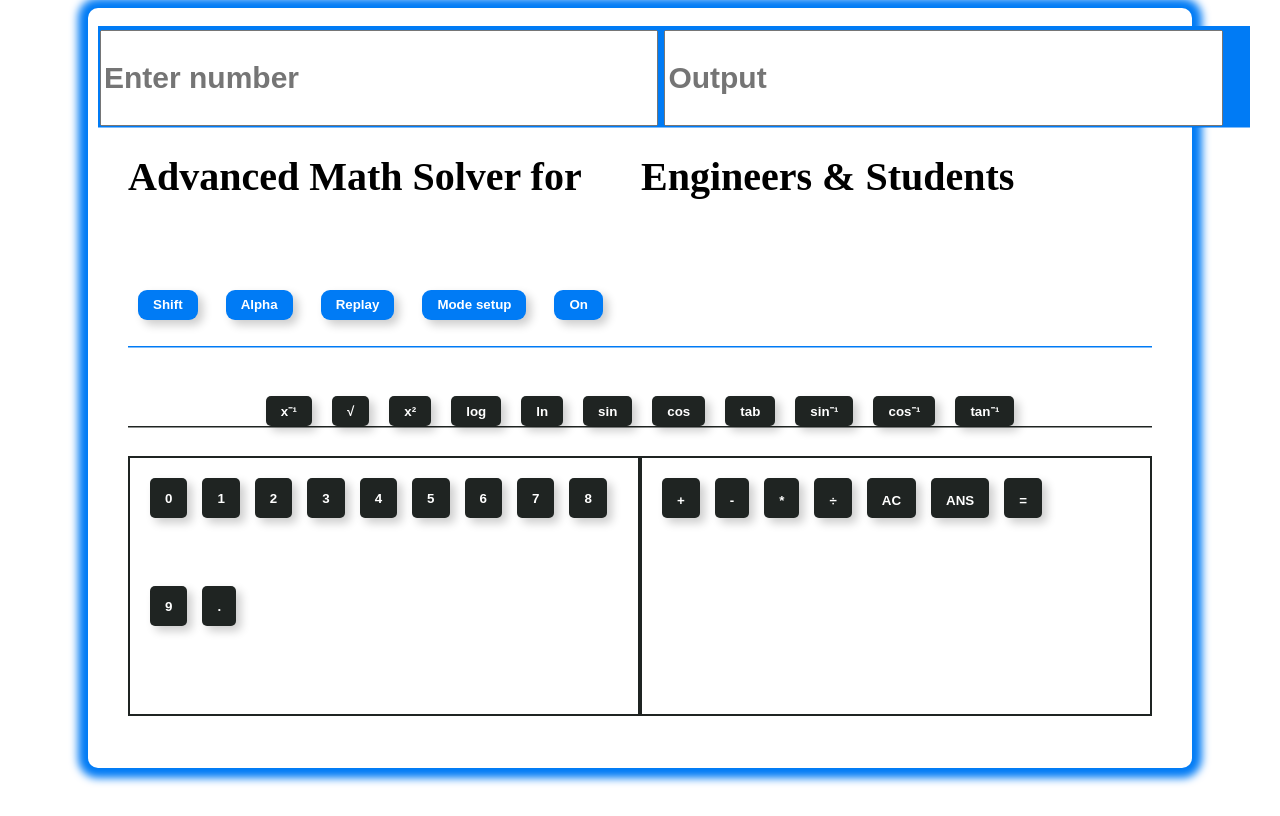
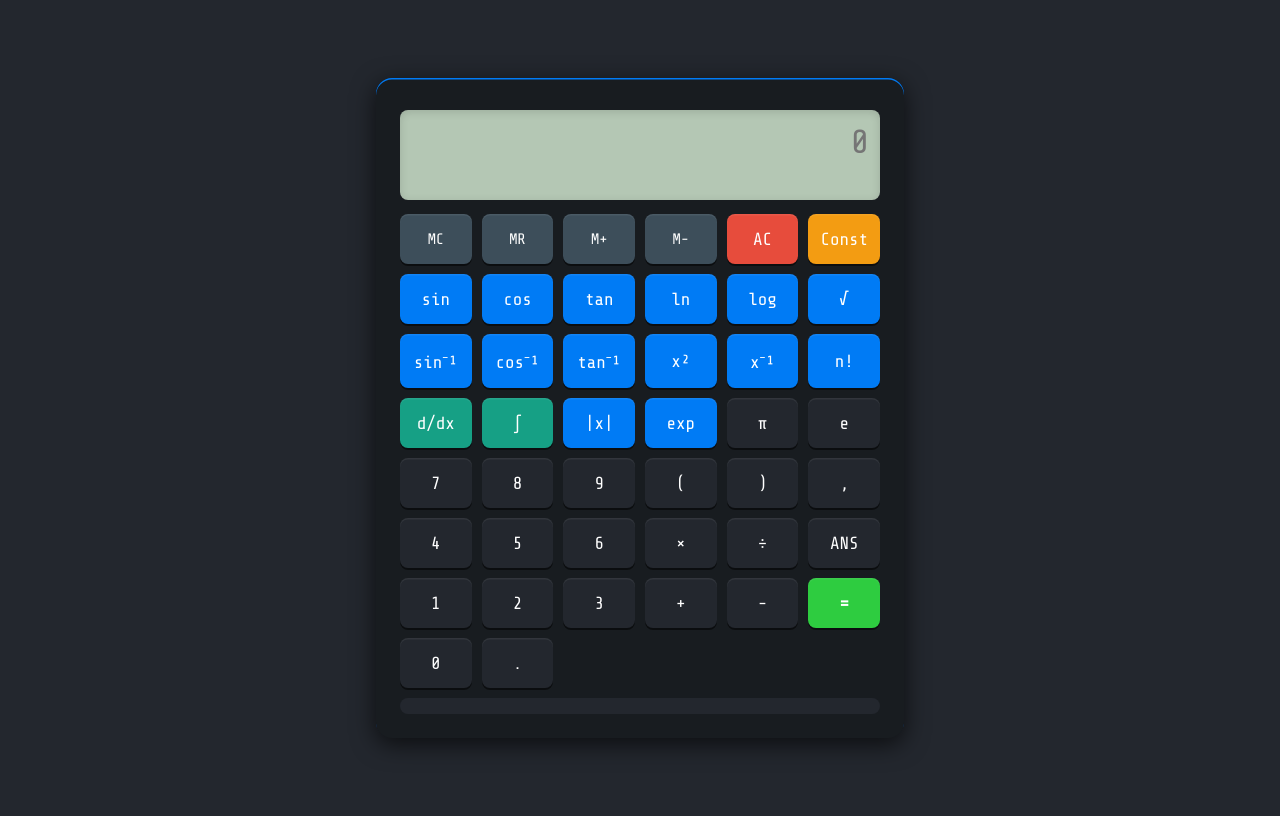
Before and after one commit to shivamshrma09/Advance-Calculater, a plain HTML site: page index.html in a window 1280 px wide. Both pictures are taken after a click on the button "AC". Drawn offline with nearby package versions, Linux system fonts and the light colour scheme.

Commit message:
Update index.html

```diff
--- a/index.html
+++ b/index.html
@@ -1,333 +1,350 @@
 <!DOCTYPE html>
-<html>
+<html lang="en">
 <head>
   <meta charset="UTF-8">
+  <title>Scientific Calculator</title>
   <meta name="viewport" content="width=device-width, initial-scale=1">
-  <title>Advanced Math Solver</title>
-  <style type="text/css" media="all">
-    .cal{
-      padding: 40px;
-      height: 85vh;
-      width: 80vw;
-      border-radius: 10px;
-      margin: auto;
-      box-shadow: 0px 0px 8px 10px  #007BF5;
+  <style>
+    @import url('https://fonts.googleapis.com/css2?family=Share+Tech+Mono&display=swap');
+    body {
+      background: #23272e;
+      min-height: 100vh;
+      display: flex;
+      align-items: center;
+      justify-content: center;
     }
-
-    .inpuS{
-      margin-top: -22px;
-      height: 100px;
-      margin-left: -30px;
-      width: 90vw;
-      background-color: #007BF5;
-      box-shadow: 0px 1.5px 0px 0px #007BF5;
+    .calculator {
+      background: #181c20;
+      border-radius: 16px;
+      box-shadow: 0 6px 24px #000a, 0 1.5px 0 #007BF5 inset;
+      padding: 32px 24px 24px 24px;
+      max-width: 480px;
+      width: 100%;
     }
-
-    .screen{
-      height: 90px;
-      width: 43vw;
-      margin-top: 4px;
-      margin-left: 2px;
-      font-weight: bold;
-      font-size: 30px;
-
+    .screen-container {
+      background: #b4c7b4;
+      border-radius: 8px;
+      margin-bottom: 14px;
+      padding: 12px;
+      box-shadow: 0 2px 8px #0002 inset;
     }
-
-    .firstScreen{
-      box-shadow: 0px 1.5px 0px 0px #007BF5;
-      height: 40vh;
-      width: 80vw;
+    .screen {
+      width: 100%;
+      background: transparent;
+      border: none;
+      outline: none;
+      font-family: 'Share Tech Mono', monospace;
+      font-size: 2.1rem;
+      text-align: right;
+      color: #1a3c1a;
+      letter-spacing: 1px;
+      margin-bottom: 2px;
     }
-
-    .firstScreen h1 {
-      font-size: 40px;
+    .output {
+      font-family: 'Share Tech Mono', monospace;
+      color: #007BF5;
+      font-size: 1.2rem;
+      text-align: right;
+      min-height: 1.3em;
     }
-
-    .button {
-      margin-top: 68px;
-      height: 30px;
-      border-radius: 9px;
-      box-shadow: 5px 5px 10px rgba(0, 0, 0, 0.2);
-      background-color: #007BF5;
-      color: white;
-      font-weight: bold;
-      padding: 0 15px;
+    .button-grid {
+      display: grid;
+      grid-template-columns: repeat(6, 1fr);
+      grid-gap: 10px;
+      justify-content: center;
+    }
+    .btn {
       border: none;
+      border-radius: 8px;
+      background: #23272e;
+      color: #fff;
+      font-size: 1.1rem;
+      font-family: 'Share Tech Mono', monospace;
+      padding: 15px 0;
+      box-shadow: 0 2px 0 #0008, 0 1.5px 0 #fff1 inset;
       cursor: pointer;
+      transition: background 0.2s, color 0.2s;
+      user-select: none;
     }
-
-    .button-container {
-      display: flex;
-      flex-direction: row;
-      flex-wrap: wrap;
-      gap: 28px;
-      margin-top: 90px;
-      margin-left: 10px;
+    .btn:active {
+      background: #007BF5;
+      color: #fff;
     }
-
-    .button {
-      margin: 0;
+    .btn.func { background: #007BF5; color: #fff; }
+    .btn.mem { background: #3d4e5a; color: #fff; font-size: 0.95rem;}
+    .btn.equal { background: #2ecc40; color: #fff; font-weight: bold; }
+    .btn.clear { background: #e74c3c; color: #fff; }
+    .btn.const { background: #f39c12; color: #fff; }
+    .btn.calc { background: #16a085; color: #fff; font-size: 1.1rem;}
+    .history {
+      background: #23272e;
+      color: #b4c7b4;
+      font-family: 'Share Tech Mono', monospace;
+      font-size: 0.95rem;
+      border-radius: 8px;
+      margin-top: 10px;
+      padding: 8px 10px;
+      max-height: 60px;
+      overflow-y: auto;
     }
-
-    .button:hover {
-      background-color: white;
-      color: #007BF5;
+    @media (max-width: 600px) {
+      .calculator { max-width: 99vw; padding: 10px 2vw; }
+      .button-grid { grid-template-columns: repeat(3, 1fr); }
     }
-
-    .downButton{
-      display: flex;
-      justify-content: center;
-      align-items: center;
-      flex-wrap: wrap;
-      row-gap: 20px;
-      column-gap: 20px;
-      margin-top: 30px;
-      box-shadow: 0px 1.5px 0px 0px #1f2422;
-      margin-top: 50px;
-    }
-
-    .button1 {
-      height: 30px;
-      border-radius: 5px;
-      box-shadow: 5px 5px 10px rgba(0, 0, 0, 0.2);
-      background-color: #1f2422;
-      color: white;
-      font-weight: bold;
-      padding: 0 15px;
-      border: none;
-      cursor: pointer;
-    }
-
-    .button1:hover {
-      background-color: white;
-      color: #1f2422;
-    }
-
-    .numbAsym{
-      display: flex;
-      justify-content: space-between;
-    }
-
-    .numbers{
-      display: flex;
-      flex-wrap: wrap;
-      border: 2px solid  #1f2422;
-      height: 27vh;
-      width: 45vw;
-      column-gap: 15px;
-      margin-top: 30px;
-      padding: 20px;
-    }
-
-    .numb{
-      height: 40px;
-      border-radius: 5px;
-      box-shadow: 5px 5px 10px rgba(0, 0, 0, 0.2);
-      background-color: #1f2422;
-      color: white;
-      font-weight: bold;
-      padding: 0 15px;
-      border: none;
-      cursor: pointer;
-    }
-    .numb:hover {
-      background-color: white;
-      color: #1f2422;
-    }
-
-    .symboles{
-      display: flex;
-      flex-wrap: wrap;
-      border: 2px solid  #1f2422;
-      height: 27vh;
-      width: 45vw;
-      gap: 10px;
-      column-gap: 15px;
-      row-gap: 10px;
-      grid-row: 10px;
-      margin-top: 30px;
-      padding: 20px;
-    }
-
-    .symbo{
-      height: 40px;
-      border-radius: 5px;
-      box-shadow: 5px 5px 10px rgba(0, 0, 0, 0.2);
-      background-color: #1f2422;
-      color: white;
-      font-weight: bold;
-      padding:  15px;
-      border: none;
-      cursor: pointer;
-    }
-    .symbo:hover {
-      background-color: white;
-      color: #1f2422;
-    }
-
   </style>
 </head>
 <body>
-  <div class="cal">
-    <div class="firstScreen">
-      <div class="inpuS">
-<input type="text" placeholder="Enter number" class="screen" name="inputNum" id="inputNum">
-<input type="text"  placeholder="Output"     class="screen" name="outputNum" id="outputNum" readonly>
+  <div class="calculator">
+    <div class="screen-container">
+      <input type="text" id="inputNum" class="screen" placeholder="0" autocomplete="off">
+      <div id="outputNum" class="output"></div>
+    </div>
+    <div class="button-grid">
+      <button class="btn mem" data-mem="MC">MC</button>
+      <button class="btn mem" data-mem="MR">MR</button>
+      <button class="btn mem" data-mem="M+">M+</button>
+      <button class="btn mem" data-mem="M-">M-</button>
+      <button class="btn clear">AC</button>
+      <button class="btn const" id="btnConstants">Const</button>
 
+      <button class="btn func" data-func="sin">sin</button>
+      <button class="btn func" data-func="cos">cos</button>
+      <button class="btn func" data-func="tan">tan</button>
+      <button class="btn func" data-func="ln">ln</button>
+      <button class="btn func" data-func="log">log</button>
+      <button class="btn func" data-func="sqrt">√</button>
+
+      <button class="btn func" data-func="asin">sin⁻¹</button>
+      <button class="btn func" data-func="acos">cos⁻¹</button>
+      <button class="btn func" data-func="atan">tan⁻¹</button>
+      <button class="btn func" data-func="pow2">x²</button>
+      <button class="btn func" data-func="inv">x⁻¹</button>
+      <button class="btn func" data-func="fact">n!</button>
+
+      <button class="btn calc" id="btnDiff">d/dx</button>
+      <button class="btn calc" id="btnInt">∫</button>
+      <button class="btn func" data-func="abs">|x|</button>
+      <button class="btn func" data-func="exp">exp</button>
+      <button class="btn" data-value="π">π</button>
+      <button class="btn" data-value="e">e</button>
+
+      <button class="btn" data-value="7">7</button>
+      <button class="btn" data-value="8">8</button>
+      <button class="btn" data-value="9">9</button>
+      <button class="btn" data-value="(">(</button>
+      <button class="btn" data-value=")">)</button>
+      <button class="btn" data-value=",">,</button>
+
+      <button class="btn" data-value="4">4</button>
+      <button class="btn" data-value="5">5</button>
+      <button class="btn" data-value="6">6</button>
+      <button class="btn" data-value="*">×</button>
+      <button class="btn" data-value="/">÷</button>
+      <button class="btn" data-value="ANS">ANS</button>
+
+      <button class="btn" data-value="1">1</button>
+      <button class="btn" data-value="2">2</button>
+      <button class="btn" data-value="3">3</button>
+      <button class="btn" data-value="+">+</button>
+      <button class="btn" data-value="-">-</button>
+      <button class="btn equal">=</button>
+
+      <button class="btn" data-value="0">0</button>
+      <button class="btn" data-value=".">.</button>
     </div>
-      <h1>Advanced Math Solver for  &nbsp;&nbsp;&nbsp;&nbsp; Engineers & Students</h1>
-      <div class="button-container">
-        <button class="button" type="button">Shift</button>
-        <button class="button" type="button">Alpha</button>
-        <button class="button" type="button">Replay</button>
-        <button class="button" type="button">Mode setup</button>
-        <button class="button" type="button">On</button>
+    <div class="history" id="history"></div>
   </div>
-    </div>
-    <div class="downButton">
-      <button class="button1" type="button">x⁻¹</button>
-      <button class="button1" type="button">√</button>
-      <button class="button1" type="button">x²</button>
-      <button class="button1" type="button">log</button>
-      <button class="button1" type="button">ln</button>
-      <button class="button1" type="button">sin</button>
-      <button class="button1" type="button">cos</button>
-      <button class="button1" type="button">tab</button>
-      <button class="button1" type="button">sin⁻¹</button>
-      <button class="button1" type="button">cos⁻¹</button>
-      <button class="button1" type="button">tan⁻¹</button>
-    </div>
-    <div class="numbAsym">
-      <div class="numbers">
-        <button class="numb" type="button">0</button>
-        <button class="numb" type="button">1</button>
-        <button class="numb" type="button">2</button>
-        <button class="numb" type="button">3</button>
-        <button class="numb" type="button">4</button>
-        <button class="numb" type="button">5</button>
-        <button class="numb" type="button">6</button>
-        <button class="numb" type="button">7</button>
-        <button class="numb" type="button">8</button>
-        <button class="numb" type="button">9</button>
-        <button class="numb" type="button">.</button>
-      </div>
-      <div class="symboles">
-        <button class="symbo" type="button">+</button>
-        <button class="symbo" type="button">-</button>
-        <button class="symbo" type="button">*</button>
-        <button class="symbo" type="button">÷</button>
-        <button class="symbo" type="button">AC</button>
-        <button class="symbo" type="button">ANS</button>
-<button class="symbo" type="button">=</button>
-      </div>
-    </div>
-  </div>
+  <script>
+    // --- CONSTANTS ---
+    const constants = {
+      'π (Pi)': Math.PI,
+      'e (Euler)': Math.E,
+      'c (speed of light)': 299792458,
+      'G (gravitational)': 6.67430e-11,
+      'h (Planck)': 6.62607015e-34,
+      'R (gas const)': 8.314462618,
+      'Na (Avogadro)': 6.02214076e23,
+      'k (Boltzmann)': 1.380649e-23
+    };
 
-
-<script>
+    // --- STATE ---
     const inputBox = document.getElementById("inputNum");
     const outputBox = document.getElementById("outputNum");
+    const historyBox = document.getElementById("history");
+    let lastAnswer = "";
+    let memory = 0;
+    let history = [];
 
-  let lastAnswer = "";
-
-  // Numbers & symbols
-  document.querySelectorAll(".numb, .symbo").forEach(btn => {
+    // --- BUTTON HANDLERS ---
+    document.querySelectorAll(".btn[data-value]").forEach(btn => {
       btn.addEventListener("click", () => {
-      const val = btn.innerText;
-
-      if (val === "AC") {
-        inputBox.value = "";
-        outputBox.value = "";
-      } else if (val === "ANS") {
+        let val = btn.dataset.value;
+        if (val === "ANS") {
           inputBox.value += lastAnswer;
-      } else if (val === "=") {
-        try {
-          const result = eval(inputBox.value);
-          outputBox.value = result;
-          lastAnswer = result;
-        } catch {
-          outputBox.value = "Invalid!";
-        }
+        } else if(val === "π") {
+          inputBox.value += Math.PI;
+        } else if(val === "e") {
+          inputBox.value += Math.E;
         } else {
           inputBox.value += val;
         }
       });
     });
 
-  // Advanced functions
-  document.querySelectorAll(".button1").forEach(btn => {
+    // --- FUNCTION BUTTONS ---
+    document.querySelectorAll(".btn.func").forEach(btn => {
       btn.addEventListener("click", () => {
         let val = inputBox.value;
+        let func = btn.dataset.func;
+        let num = parseFloat(val);
         let result;
-
-      switch (btn.innerText) {
-        case "x⁻¹":
-          result = 1 / parseFloat(val);
-          break;
-        case "√":
-          result = Math.sqrt(parseFloat(val));
-          break;
-        case "x²":
-          result = Math.pow(parseFloat(val), 2);
-          break;
-        case "log":
-          result = Math.log10(parseFloat(val));
-          break;
-        case "ln":
-          result = Math.log(parseFloat(val));
-          break;
-        case "sin":
-          result = Math.sin(toRadians(val));
-          break;
-        case "cos":
-          result = Math.cos(toRadians(val));
-          break;
-        case "tab":
-          result = Math.tan(toRadians(val));
-          break;
-        case "sin⁻¹":
-          result = toDegrees(Math.asin(parseFloat(val)));
-          break;
-        case "cos⁻¹":
-          result = toDegrees(Math.acos(parseFloat(val)));
-          break;
-        case "tan⁻¹":
-          result = toDegrees(Math.atan(parseFloat(val)));
-          break;
+        try {
+          switch (func) {
+            case "sin": result = Math.sin(toRadians(num)); break;
+            case "cos": result = Math.cos(toRadians(num)); break;
+            case "tan": result = Math.tan(toRadians(num)); break;
+            case "asin": result = toDegrees(Math.asin(num)); break;
+            case "acos": result = toDegrees(Math.acos(num)); break;
+            case "atan": result = toDegrees(Math.atan(num)); break;
+            case "log": result = Math.log10(num); break;
+            case "ln": result = Math.log(num); break;
+            case "sqrt": result = Math.sqrt(num); break;
+            case "inv": result = 1 / num; break;
+            case "pow2": result = Math.pow(num, 2); break;
+            case "fact": result = factorial(num); break;
+            case "exp": result = Math.exp(num); break;
+            case "abs": result = Math.abs(num); break;
           }
-
-      if (!isNaN(result)) {
-        outputBox.value = result.toFixed(5);
-        lastAnswer = outputBox.value;
+        } catch {
+          result = "Invalid!";
+        }
+        if (result !== undefined && !isNaN(result)) {
+          outputBox.textContent = result.toString().replace(/\.?0+$/, "");
+          lastAnswer = outputBox.textContent;
+          addToHistory(`${func}(${val})`, outputBox.textContent);
+        } else if(typeof result === "string") {
+          outputBox.textContent = result;
         } else {
-        outputBox.value = "Invalid!";
+          outputBox.textContent = "Invalid!";
         }
       });
     });
 
+    // --- MEMORY BUTTONS ---
+    document.querySelectorAll(".btn.mem").forEach(btn => {
+      btn.addEventListener("click", () => {
+        let op = btn.dataset.mem;
+        let val = parseFloat(inputBox.value) || 0;
+        switch (op) {
+          case "MC": memory = 0; break;
+          case "MR": inputBox.value += memory; break;
+          case "M+": memory += val; break;
+          case "M-": memory -= val; break;
+        }
+      });
+    });
 
+    // --- CLEAR BUTTON ---
+    document.querySelector(".btn.clear").onclick = () => {
+      inputBox.value = "";
+      outputBox.textContent = "";
+    };
+
+    // --- EQUAL BUTTON ---
+    document.querySelector(".btn.equal").onclick = () => {
+      try {
+        let expr = inputBox.value
+          .replace(/×/g, '*')
+          .replace(/÷/g, '/')
+          .replace(/\^/g, '**')
+          .replace(/π/g, Math.PI)
+          .replace(/e/g, Math.E);
+        let result = eval(expr);
+        if (typeof result === "number" && isFinite(result)) {
+          outputBox.textContent = result.toString();
+          lastAnswer = result;
+          addToHistory(expr, result);
+        } else {
+          outputBox.textContent = "Invalid!";
+        }
+      } catch {
+        outputBox.textContent = "Invalid!";
+      }
+    };
+
+    // --- KEYBOARD SUPPORT ---
     inputBox.addEventListener("keydown", (e) => {
       if (e.key === "Enter") {
-      try {
-        const result = eval(inputBox.value);
-        outputBox.value = result;
-        lastAnswer = result;
-      } catch {
-        outputBox.value = "Invalid!";
-      }
+        document.querySelector(".btn.equal").click();
       }
     });
 
+    // --- CONSTANTS BUTTON ---
+    document.getElementById('btnConstants').onclick = function() {
+      let constList = '';
+      for (let key in constants) {
+        constList += `${key} = ${constants[key]}\n`;
+      }
+      alert('Constants:\n' + constList);
+    };
 
-  function toRadians(deg) {
-    return deg * (Math.PI / 180);
+    // --- DIFFERENTIATION BUTTON ---
+    document.getElementById('btnDiff').onclick = function() {
+      // Prompt for function and point
+      let funcStr = prompt("Enter function in x (e.g. x*x+2*x):", inputBox.value || "x*x");
+      if(!funcStr) return;
+      let x0 = parseFloat(prompt("At which x? (e.g. 2)", "2"));
+      if(isNaN(x0)) { outputBox.textContent = "Invalid point!"; return; }
+      let h = 1e-5;
+      try {
+        let f = x => eval(funcStr.replace(/x/g, `(${x})`));
+        let diff = (f(x0 + h) - f(x0 - h)) / (2 * h);
+        outputBox.textContent = "f'(" + x0 + ") ≈ " + diff.toFixed(8);
+        addToHistory(`d/dx[${funcStr}] at x=${x0}`, diff.toFixed(8));
+      } catch {
+        outputBox.textContent = "Invalid function!";
+      }
+    };
+
+    // --- INTEGRATION BUTTON ---
+    document.getElementById('btnInt').onclick = function() {
+      // Prompt for function and limits
+      let funcStr = prompt("Enter function in x (e.g. x*x+2*x):", inputBox.value || "x*x");
+      if(!funcStr) return;
+      let a = parseFloat(prompt("Lower limit a:", "0"));
+      let b = parseFloat(prompt("Upper limit b:", "1"));
+      if(isNaN(a) || isNaN(b)) { outputBox.textContent = "Invalid limits!"; return; }
+      let n = 1000;
+      try {
+        let f = x => eval(funcStr.replace(/x/g, `(${x})`));
+        let h = (b - a) / n;
+        let sum = 0.5 * (f(a) + f(b));
+        for(let i = 1; i < n; i++) sum += f(a + i * h);
+        let integ = sum * h;
+        outputBox.textContent = `∫[${a},${b}] ≈ ` + integ.toFixed(8);
+        addToHistory(`∫[${a},${b}] ${funcStr} dx`, integ.toFixed(8));
+      } catch {
+        outputBox.textContent = "Invalid function!";
+      }
+    };
+
+    // --- HISTORY ---
+    function addToHistory(expr, result) {
+      history.unshift(`${expr} = ${result}`);
+      if (history.length > 6) history.pop();
+      historyBox.innerHTML = history.map(x => `<div>${x}</div>`).join("");
     }
 
-  function toDegrees(rad) {
-    return rad * (180 / Math.PI);
+    // --- HELPERS ---
+    function toRadians(deg) { return deg * (Math.PI / 180); }
+    function toDegrees(rad) { return rad * (180 / Math.PI); }
+    function factorial(n) {
+      if (n < 0 || n % 1 !== 0) return NaN;
+      if (n === 0) return 1;
+      let res = 1;
+      for (let i = 1; i <= n; i++) res *= i;
+      return res;
     }
   </script>
-
-
 </body>
 </html>
```
Lines whose indentation alone changed are shown as unchanged.
